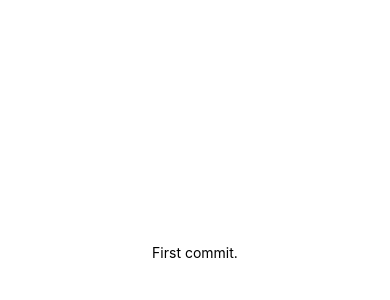
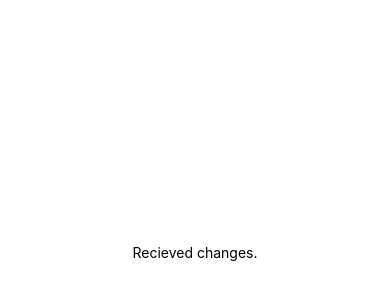
Before and after one commit to herreraflores/MiloApp, a React Native app: screen / in a window 390 px wide. Shown: the part 170-470 px from the top of the page. Built offline with nearby package versions, Linux system fonts and the light colour scheme.

Commit message:
Changed text
.

```diff
--- a/App.js
+++ b/App.js
@@ -4,7 +4,7 @@ import { StyleSheet, Text, View } from 'react-native';
 export default function App() {
   return (
     <View style={styles.container}>
-      <Text>First commit.</Text>
+      <Text>Recieved changes.</Text>
       <StatusBar style="auto" />
     </View>
   );
```
